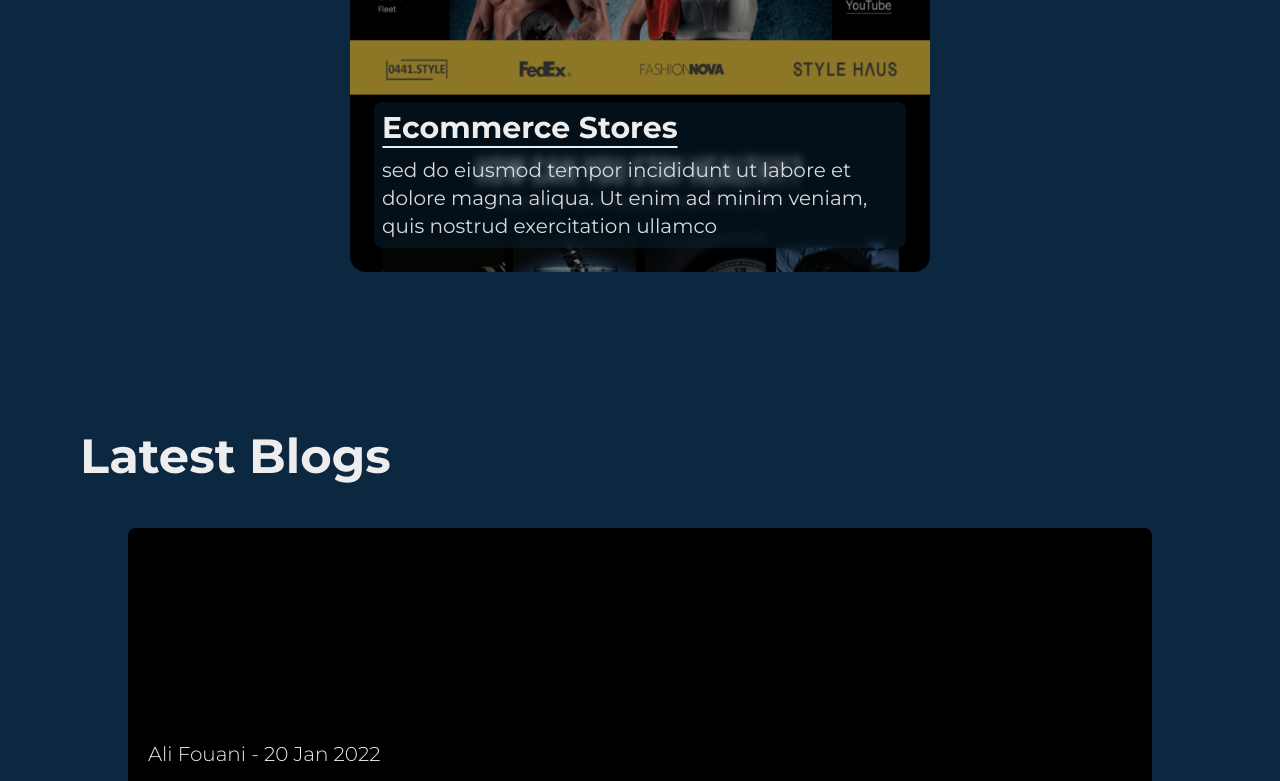
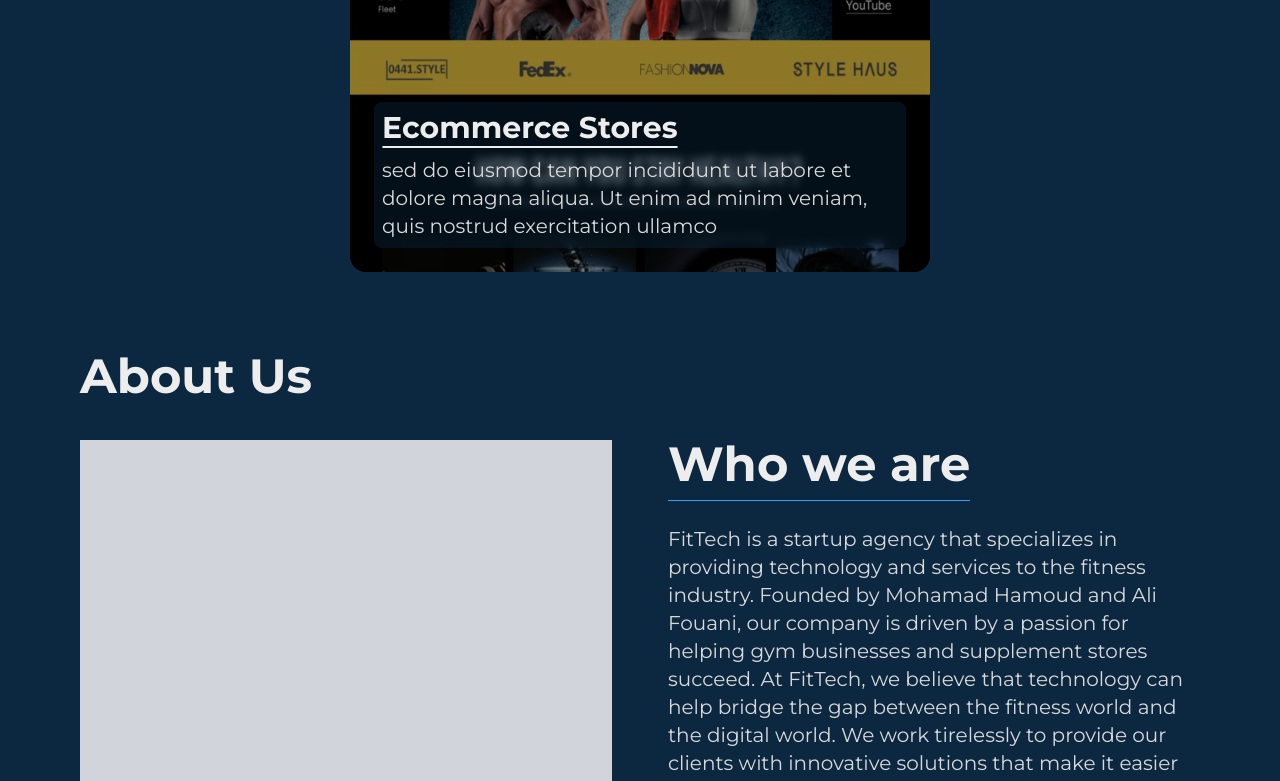
Before and after one commit to fittechco/FitTech-Website, a React (Vite) app: page / in a window 1280 px wide. Shown: the part 2000-2781 px from the top of the page. Built offline with nearby package versions, Linux system fonts and the light colour scheme.

Commit message:
about us + button component

```diff
--- /dev/null
+++ b/src/components/lib/elements/myButton.tsx
@@ -0,0 +1,11 @@
+import { MyText } from "../texts/myText";
+
+export default function MyButton({ text }: { text: string }) {
+  return (
+    <button className="px-3 py-2 border border-accentColor2 buttonLinear  w-fit backdrop-blur-sm">
+      <MyText type={"h4"} className={"text-accentColor2  font-bold max-w-xl"}>
+        {text}
+      </MyText>
+    </button>
+  );
+}
--- a/src/components/routes/homePage.tsx
+++ b/src/components/routes/homePage.tsx
@@ -1,15 +1,17 @@
 import ContactUs from "../sections/contactUs";
 import Hero from "../sections/hero";
 import LatestBlogs from "../sections/latestBlogs";
+import About from "../sections/about";
 import Services from "../sections/services";
 
 export default function HomePage() {
-    return(
-        <div className="homePage / w-full h-full">
-            <Hero/>
-            <Services/>
-            <LatestBlogs/>
-            <ContactUs/>
-        </div>
-    )
+  return (
+    <div className="homePage / w-full h-full">
+      <Hero />
+      <Services />
+      <About />
+      <LatestBlogs />
+      <ContactUs />
+    </div>
+  );
 }
--- /dev/null
+++ b/src/components/sections/about.tsx
@@ -0,0 +1,36 @@
+import { MyText } from "../lib/texts/myText";
+import MyButton from "../lib/elements/myButton";
+
+export default function About() {
+  return (
+    <div className="m-4 md:m-20">
+      <div className="about / flex flex-col gap-3 md:gap-10 / md:mb-10">
+        <MyText type={"h2"} className={"text-thirdColor font-bold"}>
+          About Us
+        </MyText>
+      </div>
+      <div className="flex w-full gap-14">
+        <div className="bg-gray-300 h- w-full flex-1"></div>
+        <div className="flex-1 flex flex-col gap-6">
+          <div className="flex flex-col gap-6">
+            <MyText type={"h2"} className={"text-thirdColor font-bold border-b border-accentColor w-fit pb-3"}>
+              Who we are
+            </MyText>
+            <MyText type={"p"} className={"text-thirdColor3"}>
+                FitTech is a startup agency that specializes in providing
+                technology and services to the fitness industry. Founded by
+                Mohamad Hamoud and Ali Fouani, our company is driven by a passion
+                for helping gym businesses and supplement stores succeed. At
+                FitTech, we believe that technology can help bridge the gap
+                between the fitness world and the digital world. We work
+                tirelessly to provide our clients with innovative solutions that
+                make it easier to manage their businesses, sell their products,
+                and reach their goals.
+            </MyText>
+          </div>
+            <MyButton text={"Learn more"} />
+        </div>
+      </div>
+    </div>
+  );
+}
--- a/src/components/sections/contactUs.tsx
+++ b/src/components/sections/contactUs.tsx
@@ -1,43 +1,72 @@
 import MyIcons from "../lib/myicons";
 import { MyText } from "../lib/texts/myText";
+import MyButton from "../lib/elements/myButton";
 
 export default function ContactUs() {
   return (
     <div className="contact / flex flex-col gap-6 / p-6 md:p-20">
-            <MyText type={"h2"} className={"text-thirdColor font-bold  "} >Contact Us</MyText>
+      <MyText type={"h2"} className={"text-thirdColor font-bold  "}>
+        Contact Us
+      </MyText>
       <div className="contactWrapper /  flex flex-col md:flex-row justify-center items-center  gap-5 / w-full ">
         <div className="info flex-1 flex flex-col gap-6">
-                    <MyText type={"h2"} className={"text-thirdColor font-bold "} >Tell us about your Idea and we will be with you asap!</MyText>
+          <MyText type={"h2"} className={"text-thirdColor font-bold "}>
+            Tell us about your Idea and we will be with you asap!
+          </MyText>
           <div className="">
-                        <MyText type={"p"} className={"text-thirdColor3   "} >fittechnologiesco@gmail.com</MyText>
-                        <MyText type={"p"} className={"text-thirdColor3   "} >Beirut-Lebanon</MyText>
+            <MyText type={"p"} className={"text-thirdColor3   "}>
+              fittechnologiesco@gmail.com
+            </MyText>
+            <MyText type={"p"} className={"text-thirdColor3   "}>
+              Beirut-Lebanon
+            </MyText>
           </div>
-
         </div>
         <div className="contactForm / flex-1 flex flex-col gap-20 / hero formShadow p-6 rounded-lg">
-                    <MyText type={"h2"} className={" text-thirdColor font-bold text-center"} >Contact Form</MyText>
+          <MyText
+            type={"h2"}
+            className={" text-thirdColor font-bold text-center"}
+          >
+            Contact Form
+          </MyText>
           <form className="ContactFormWrapper / flex flex-col gap-4 md:gap-6 / ">
-                        <input type="text" name="name" placeholder="Your name"
+            <input
+              type="text"
+              name="name"
+              placeholder="Your name"
               className="border-b text-2xl placeholder:text-thirdColor3 text-thirdColor
-                         border-thirdColor bg-transparent focus:outline-none " />
+                         border-thirdColor bg-transparent focus:outline-none "
+            />
 
-                        <input type="text" name="email" placeholder="Your email"
+            <input
+              type="text"
+              name="email"
+              placeholder="Your email"
               className="border-b text-2xl placeholder:text-thirdColor3 text-thirdColor
-                         border-thirdColor bg-transparent focus:outline-none " />
-                        <textarea name="description" placeholder="Tell us about your project"
-                            className="border-b text-2xl placeholder:text-thirdColor3 text-thirdColor
-                         border-thirdColor bg-transparent focus:outline-none " />
+                         border-thirdColor bg-transparent focus:outline-none "
+            />
+            <textarea
+              name="description"
+              placeholder="Tell us about your project"
+              className="border-b text-2xl h-8 overflow-hidden placeholder:text-thirdColor3 text-thirdColor
+                         border-thirdColor bg-transparent focus:outline-none "
+            />
           </form>
 
+          <div className="flex flex-col gap-6">
             <label htmlFor="file ">
               <div className="flex gap-4">
                 <MyIcons className={""} icon={"attach"} />
-                            <MyText type={"p"} className={"text-thirdColor3  font-bold "} >Add Attachment</MyText>
+                <MyText type={"p"} className={"text-thirdColor3  font-bold "}>
+                  Add Attachment
+                </MyText>
               </div>
               <input id="file" type="file" name="file" className="hidden" />
             </label>
+            <MyButton text={"Submit"} />
           </div>
         </div>
       </div>
-    )
+    </div>
+  );
 }
--- a/src/components/sections/hero.tsx
+++ b/src/components/sections/hero.tsx
@@ -4,14 +4,15 @@ import { PlaceHolderPoly } from "../lib/Polygons/placeHolderPoly";
 import { Polygon } from "../lib/Polygons/polygons";
 import { MyText } from "../lib/texts/myText";
 import PolysAnimation from "./polysAnimation";
+import MyButton from "../lib/elements/myButton";
 
 export default function Hero() {
-
-
   return (
     // creating hero section wich will take full width and height of the current screen
     <section className="hero flex items-center / w-full h-full  bg-white  relative overflow-hidden z-10 p-20">
-            <Polygon className={`-z-[1] absolute top-[3%] transition-all ease-out scale-50 `} />
+      <Polygon
+        className={`-z-[1] absolute top-[3%] transition-all ease-out scale-50 `}
+      />
       <Polygon className={"-z-[1] absolute top-[40%] -left-[4%] scale-100"} />
       <Polygon className={"-z-[1] absolute top-[20%] left-[25%] scale-75"} />
       <Polygon className={"-z-[1] absolute top-[8%] left-[45%] scale-75"} />
@@ -20,17 +21,17 @@ export default function Hero() {
       <Polygon className={"-z-[1] absolute top-[70%] left-[40%] scale-100"} />
       <PolysAnimation />
       <div className="heroInfo / flex flex-col gap-6 md:gap-8 / z-10 ">
-                <MyText type={"h1"} className={"text-thirdColor font-bold max-w-xl"} >Fitness meets technology: Solutions for the modern fitness industry</MyText>
-                <MyText type={"p"} className={"text-thirdColor3  max-w-md"} >
+        <MyText type={"h1"} className={"text-thirdColor font-bold max-w-xl"}>
+          Fitness meets technology: Solutions for the modern fitness industry
+        </MyText>
+        <MyText type={"p"} className={"text-thirdColor3  max-w-md"}>
           Customized fitness solutions for gym owners, personal trainers,
           supplement store owners, and fitness enthusiasts. Grow your fitness
-                    business with our ecommerce websites, mobile apps, and digital systems.
+          business with our ecommerce websites, mobile apps, and digital
+          systems.
         </MyText>
-                <button className="px-3 py-2 border border-accentColor2 buttonLinear  w-fit backdrop-blur-sm">
-                    <MyText type={"h4"} className={"text-accentColor2  font-bold max-w-xl"} >Contact Us</MyText>
-
-                </button>
+        <MyButton text={"Contact Us"} />
       </div>
     </section>
-    )
+  );
 }
```
Lines whose indentation alone changed are shown as unchanged.
